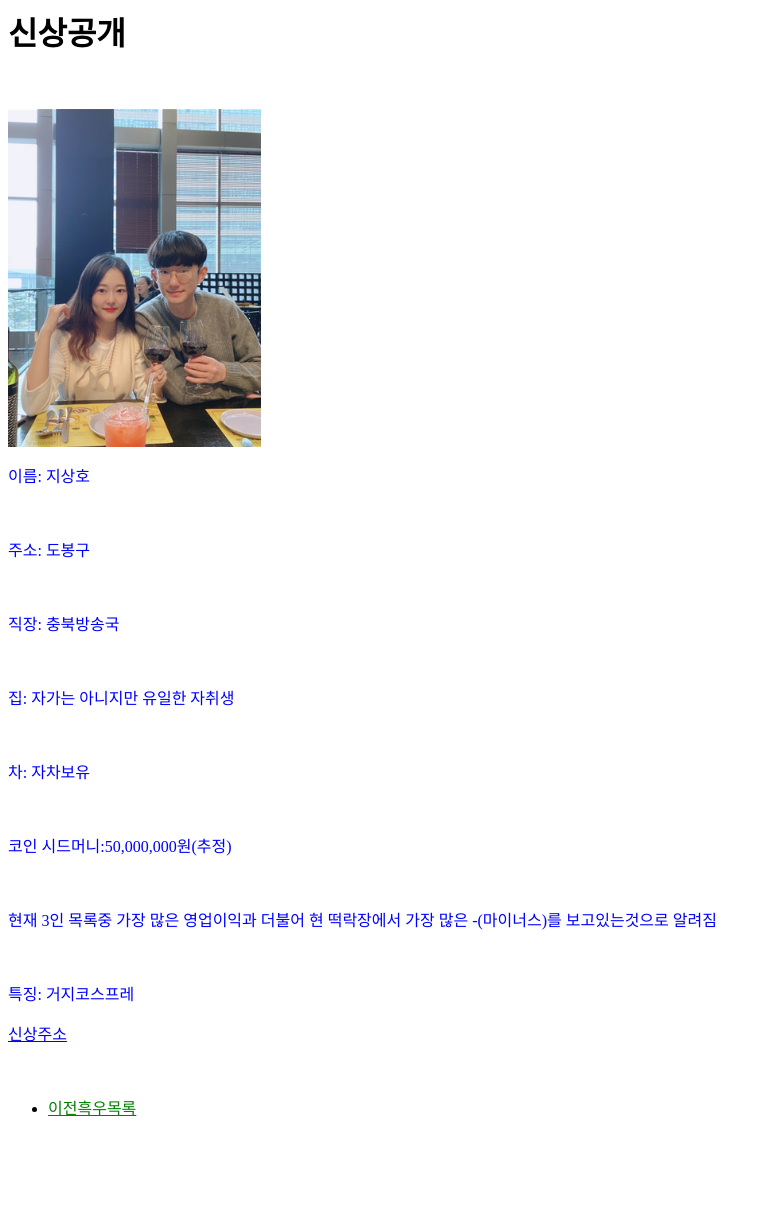
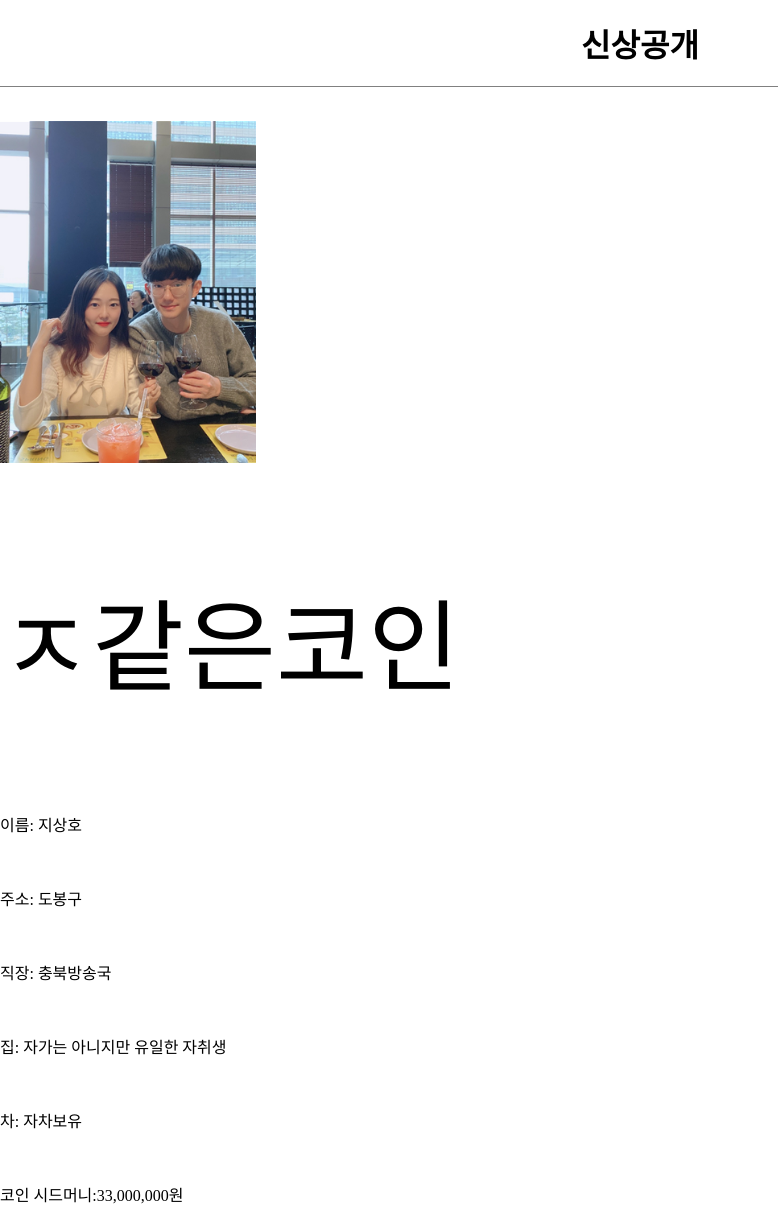
Before and after one commit to LEE-HJ38/coin2, a plain HTML site: page 1.html in a window 1280 px wide. Shown: the top 1209 px of the page, without its empty margins (0-778 px from the left). Before the commit the page ends 1135 px from the top, so only its background shows below. Drawn offline with Linux system fonts and the light colour scheme.

Commit message:
상호 요구 추가

```diff
--- a/1.html
+++ b/1.html
@@ -1,11 +1,12 @@
-<!<!DOCTYPE html>
+<!DOCTYPE html>
 <html>
 <head>
 <title>지상호</title>
 <meta charset="utf-8">
+<link rel="stylesheet" href="style.css">
 <style>
  p {
-   color:blue;
+   color:black;
    text=decoration:none;
  }
 </style>
@@ -13,14 +14,14 @@
 <body>
     <h1> 신상공개 </h1><br>
  <p><img src="지상호.png" width="20%"></p>
-
+ <p id="망해라"> ㅈ같은코인</p>
   <p>이름: 지상호</p><br>
   <p>주소: 도봉구</p><br>
   <p>직장: 충북방송국</p><br>
   <p>집: 자가는 아니지만 유일한 자취생</p><br>
   <p>차: 자차보유</p><br>
-  <p>코인 시드머니:50,000,000원(추정)</p><br>
-
+  <p>코인 시드머니:33,000,000원</p><br>
+  <p color="blue">수익률: -1%
   <p>현재 3인 목록중 가장 많은 영업이익과 더불어 현 떡락장에서 가장 많은 -(마이너스)를 보고있는것으로 알려짐<p><br>
     <p>특징: 거지코스프레</p>
   <p><a href="https://www.instagram.com/ho_3439/" target="_self" title="인스타그램">신상주소</a></p><br>
--- a/style.css
+++ b/style.css
@@ -35,6 +35,9 @@ body {
     #article{
       padding-left: 13px;
     }
+    #망해라{
+      font-size: 100px
+    }
     @media(max-width:510px){
       #grid{
         display: block;
@@ -45,4 +48,5 @@ body {
       h1 {
       border-bottom: 4px solid #BC8F8F;
     }
+
     }
```
Also changed, not shown: 2.html (+1 -0 lines), 3.html (+1 -0 lines), 4.html (+2 -1 lines), index.html (+1 -1 lines), 1 other file.
